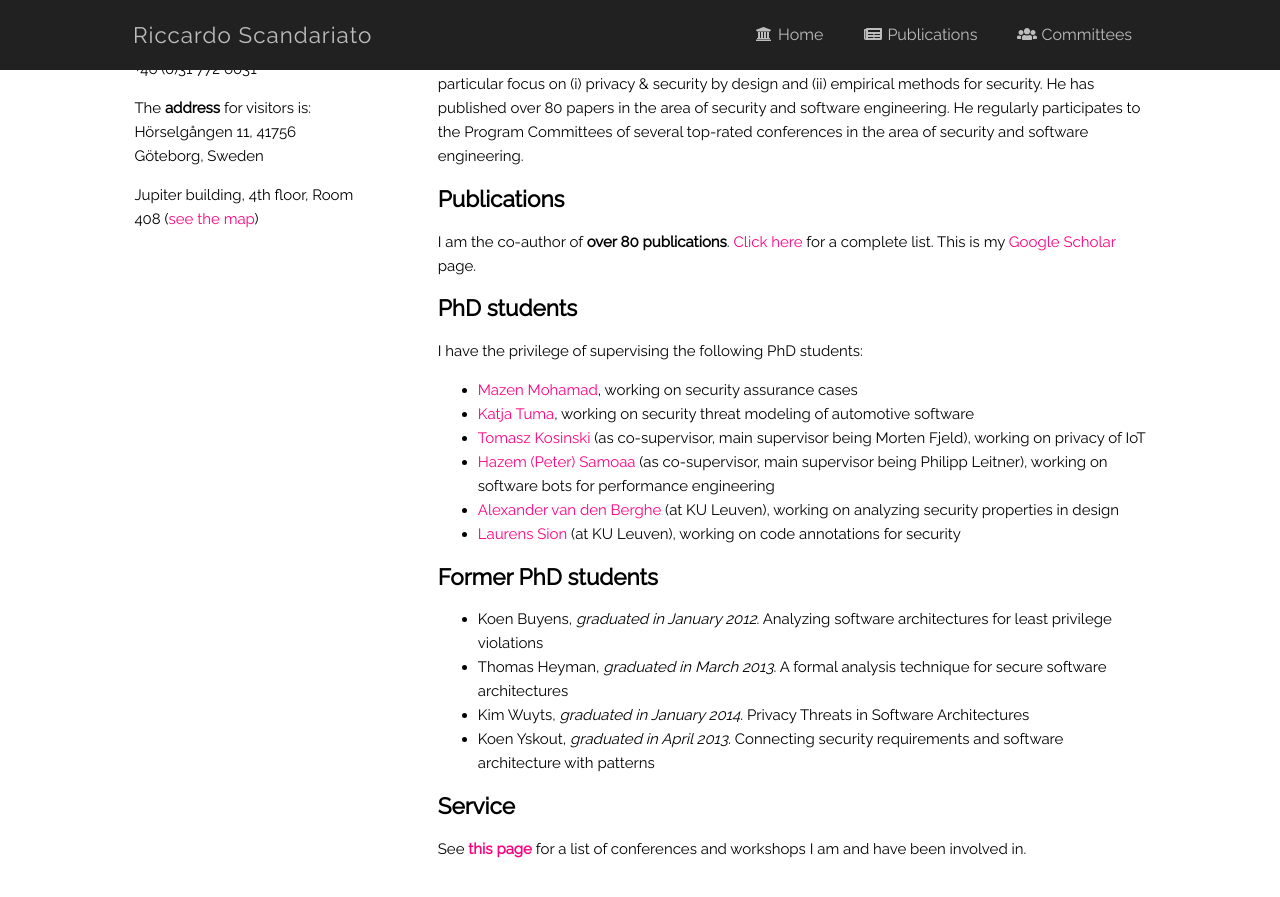
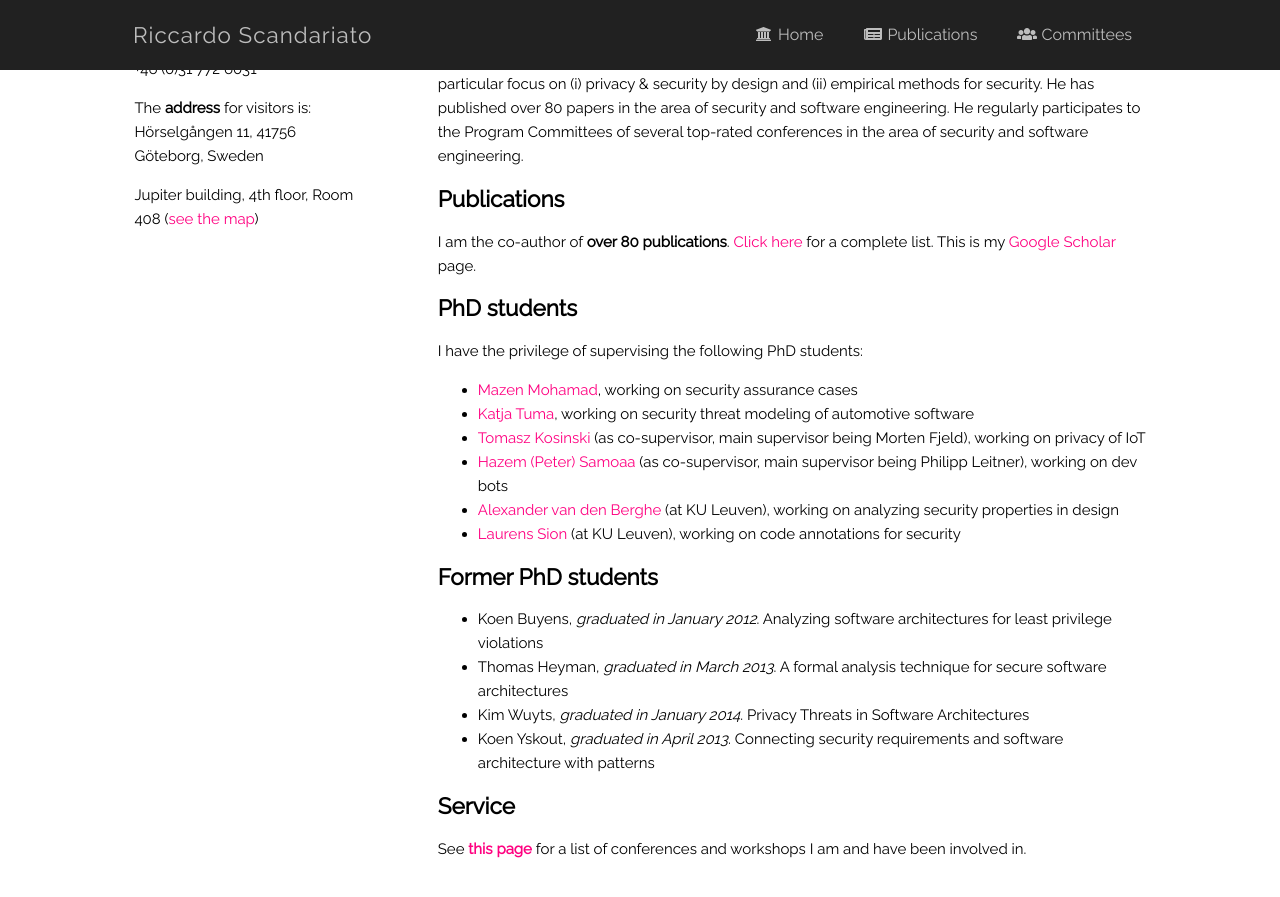
Before and after one commit to riccardoscandariato/riccardoscandariato.github.io, a Jekyll site: the page built from index.html, in a window 1280 px wide and 900 px high, scrolled down 537 px. Shown: the top 897 px of the window. Built offline with Jekyll 4.4.1, drawn with Linux system fonts in a browser that asks for light colours.

Commit message:
Peter added

```diff
--- a/index.html
+++ b/index.html
@@ -76,7 +76,7 @@ He regularly participates to the Program Committees of several top-rated confere
 
 <li><a href="https://cse.gu.se/om/interaktionsdesign/forskare/tomasz-kosinski" target="_blank">Tomasz Kosinski</a> (as co-supervisor, main supervisor being Morten Fjeld), working on privacy of IoT</li>
 
-<li><a href="https://icet-lab.eu/team/" target="_blank">Hazem (Peter) Samoaa</a> (as co-supervisor, main supervisor being Philipp Leitner), working on software bots for performance engineering</li>
+<li><a href="https://icet-lab.eu/team/" target="_blank">Hazem (Peter) Samoaa</a> (as co-supervisor, main supervisor being Philipp Leitner), working on dev bots</li>
 
 <li><a href="https://distrinet.cs.kuleuven.be/people/showMember.do?memberID=u0085453" target="_blank">Alexander van den Berghe</a> (at KU Leuven), working on analyzing security properties in design</li>
 
```
